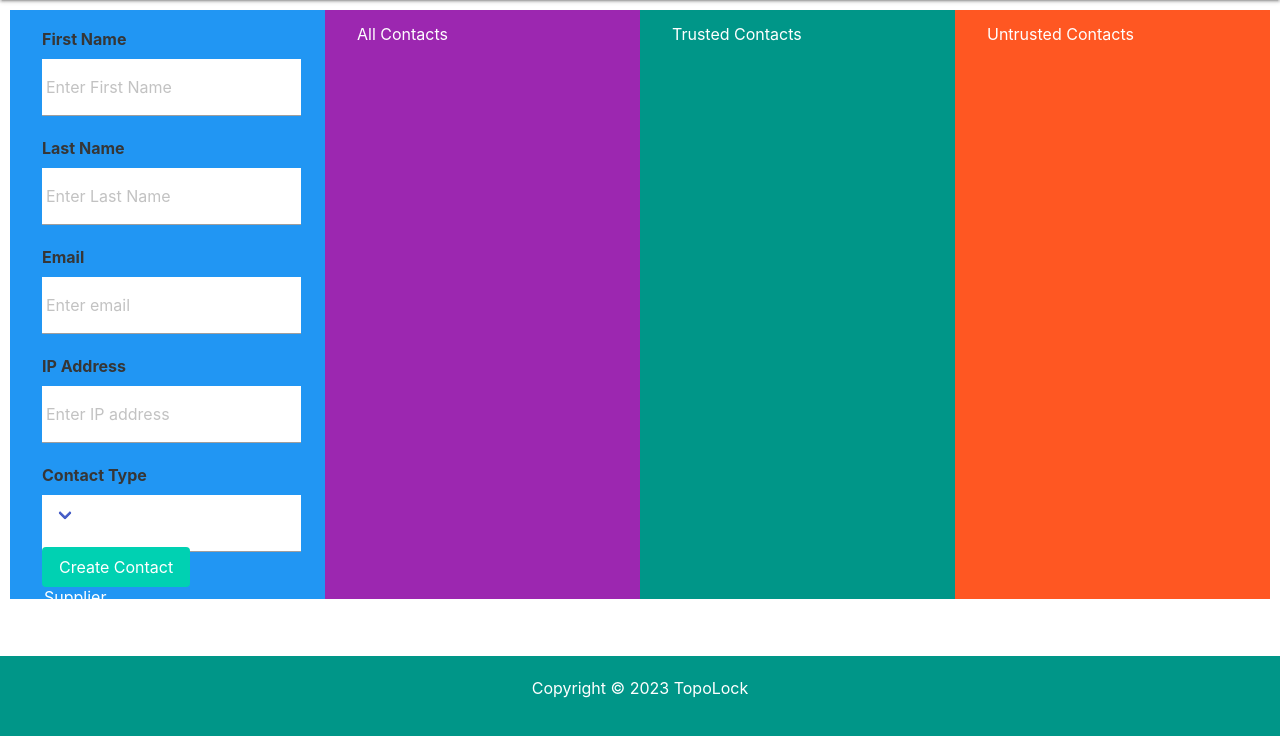
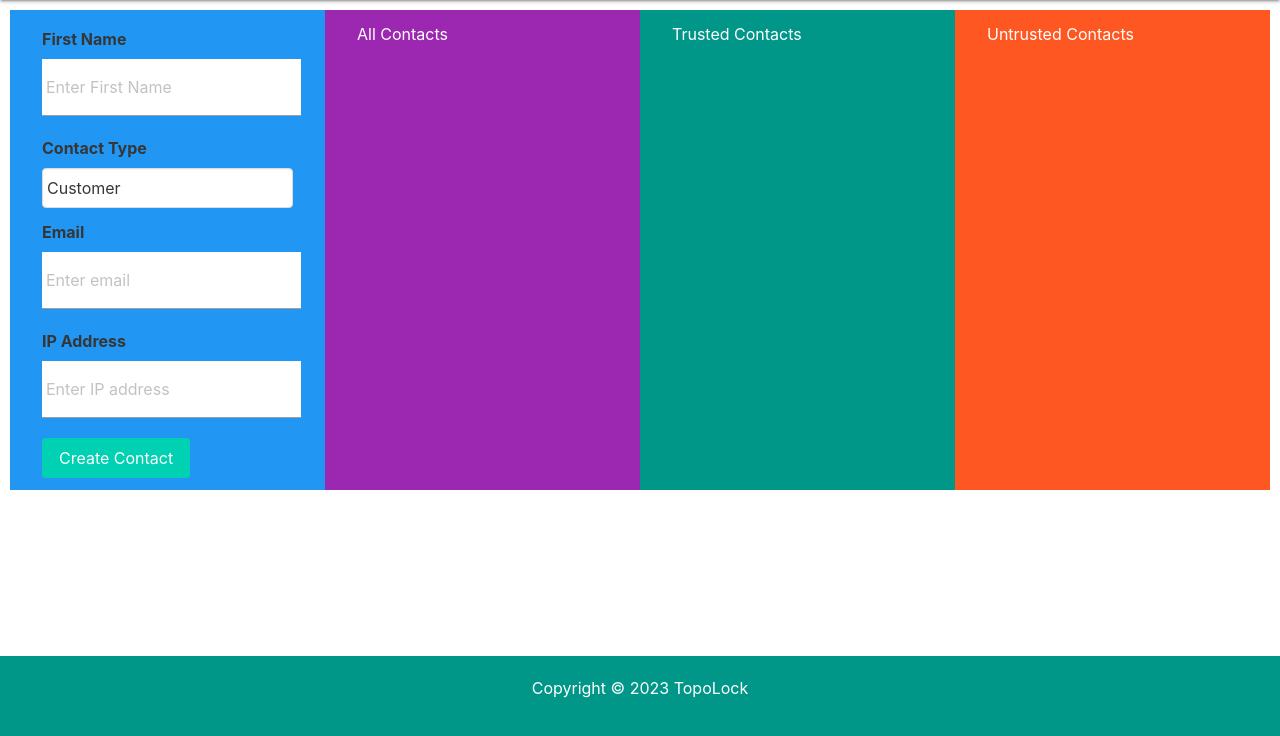
Before and after one commit to williammabotjaeng/voxbillium, a Flask app: page /home in a window 1280 px wide. Shown: the part 64-800 px from the top of the page. Run offline with Flask 3, Linux system fonts and the light colour scheme; a user stored in the database is signed in.

Commit message:
dropdown, contact_type, home.html

```diff
--- a/app.py
+++ b/app.py
@@ -3,7 +3,7 @@ from flask_login import LoginManager, UserMixin, login_user, login_required, log
 from flask_sqlalchemy import SQLAlchemy
 from werkzeug.security import check_password_hash, generate_password_hash
 from flask_wtf import FlaskForm
-from wtforms import StringField, PasswordField, BooleanField, SubmitField
+from wtforms import StringField, PasswordField, BooleanField, SubmitField, SelectField
 from wtforms.validators import InputRequired, Length
 
 app = Flask(__name__)
@@ -46,7 +46,7 @@ class RegistrationForm(FlaskForm):
     password = PasswordField('Password', validators=[InputRequired(), Length(min=8, max=64)])
 
 class ContactForm(FlaskForm):
-    contact_type = StringField('Contact Type')
+    contact_type = SelectField('Contact Type', choices=[('Customer', 'Customer'), ('Supplier', 'Supplier')])
     first_name = StringField('First Name')
     last_name = StringField('Last Name')
     name = StringField('Name', validators=[InputRequired(), Length(min=2, max=100)])
--- a/templates/home.html
+++ b/templates/home.html
@@ -11,9 +11,11 @@
                 </div>
             </div>
             <div class="field">
-                <label class="label">Last Name</label>
+                <label class="label">Contact Type</label>
                 <div class="control">
-                    {{ form.last_name(class="input white p-1", placeholder="Enter Last Name") }}
+                    <div>
+                        {{ form.contact_type(class="input white p-1") }}
+                    </div>
                 </div>
             </div>
             <div class="field">
@@ -26,16 +28,6 @@
                 <label class="label">IP Address</label>
                 <div class="control">
                     {{ form.ip_address(class="input white p-1", placeholder="Enter IP address") }}
-                </div>
-            </div>
-            <div class="field">
-                <label class="label">Contact Type</label>
-                <div class="control">
-                    <div class="select">
-                        {{ form.contact_type(class="input white p-1") }}
-                        <option value="Customer">Customer</option>
-                        <option value="Supplier">Supplier</option>
-                    </div>
                 </div>
             </div>
             <div class="field">
```
